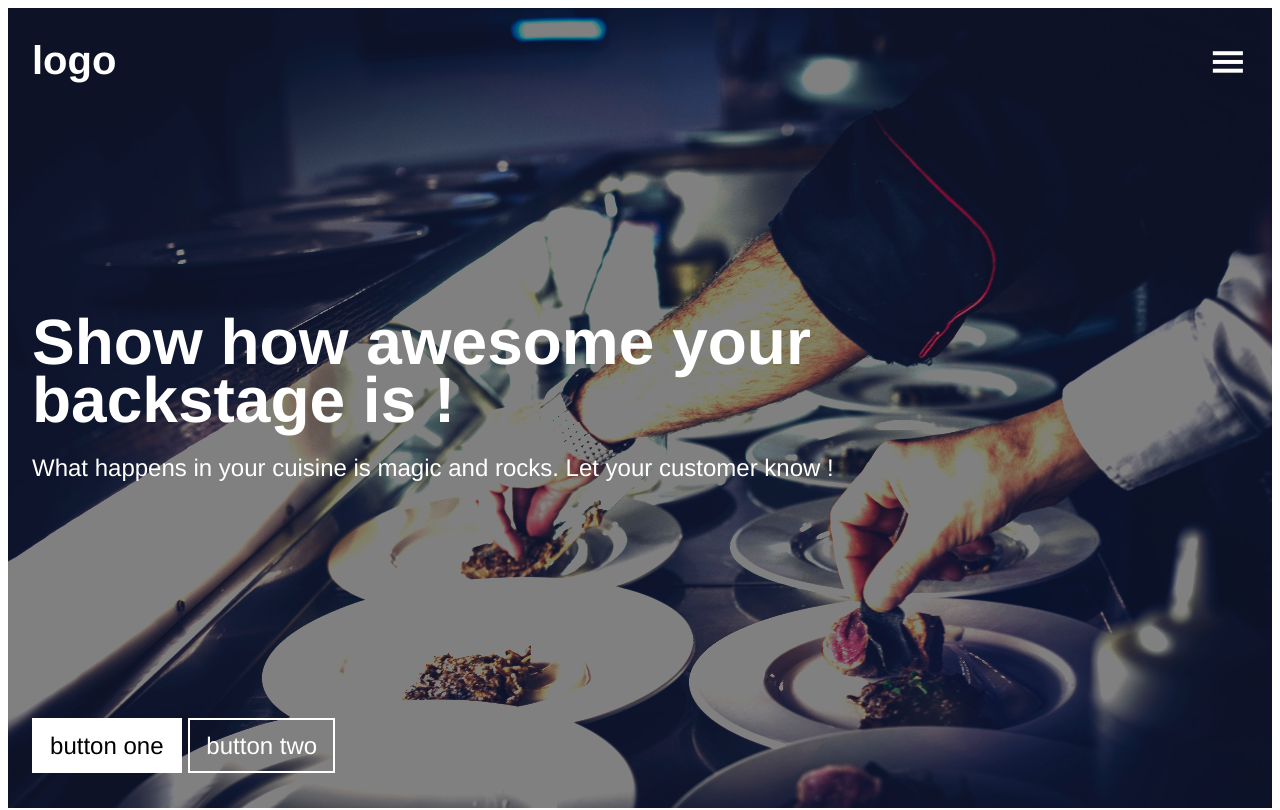
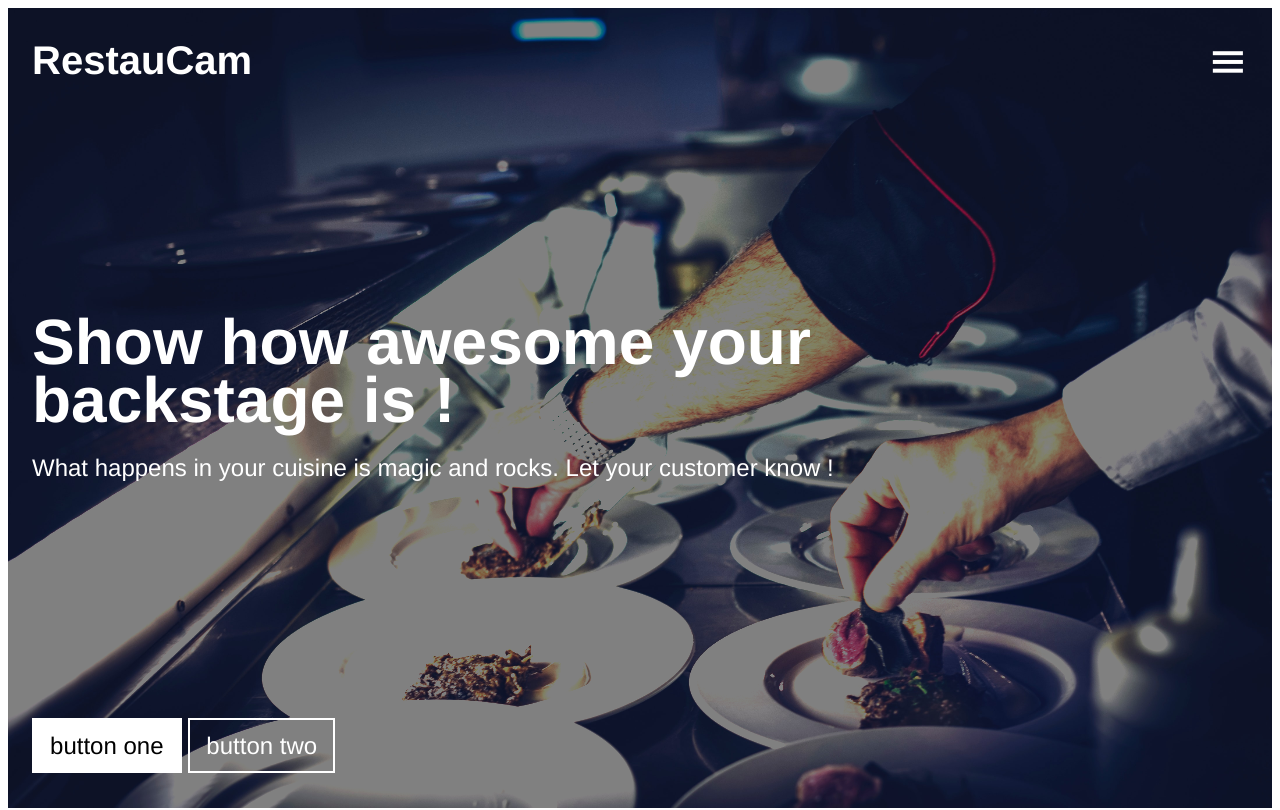
Before and after one commit to DavidGeismarLtd/restaurant_com, a plain HTML site: page _site/index.html in a window 1280 px wide. Shown: the top 810 px of the page. Drawn offline with Linux system fonts and the light colour scheme.

Commit message:
added logo

```diff
--- a/_site/index.html
+++ b/_site/index.html
@@ -11,7 +11,7 @@
 
       <section class="hero">
         <header id="header">
-          <a id="logo" href="#">logo</a>
+          <a id="logo" href="#">RestauCam</a>
           <nav><a id="menu-icon">&#8801;</a></nav>
         </header>
         <header class="hero-header">
```
Also changed, not shown: index.html (+1 -1 lines).
